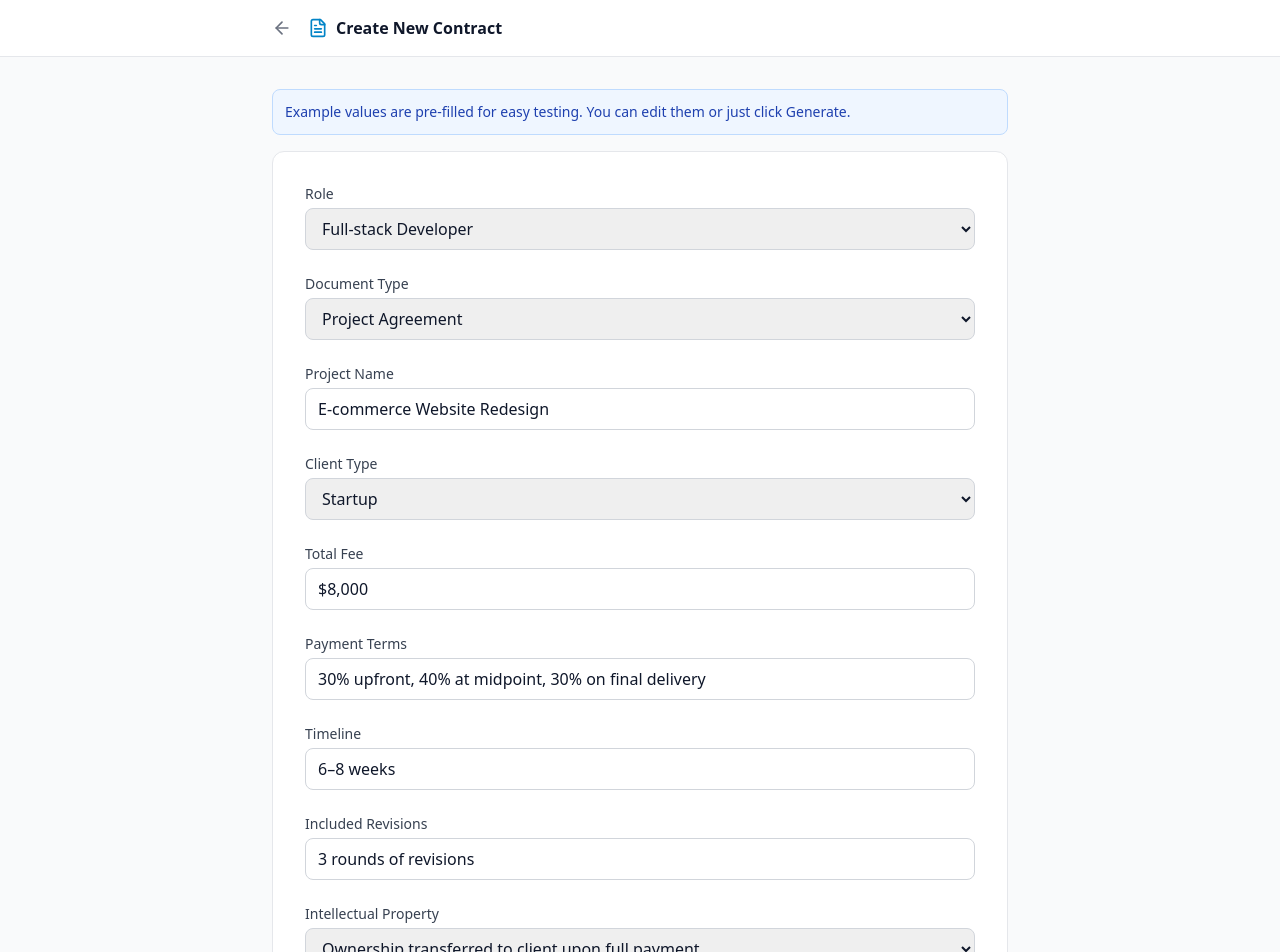
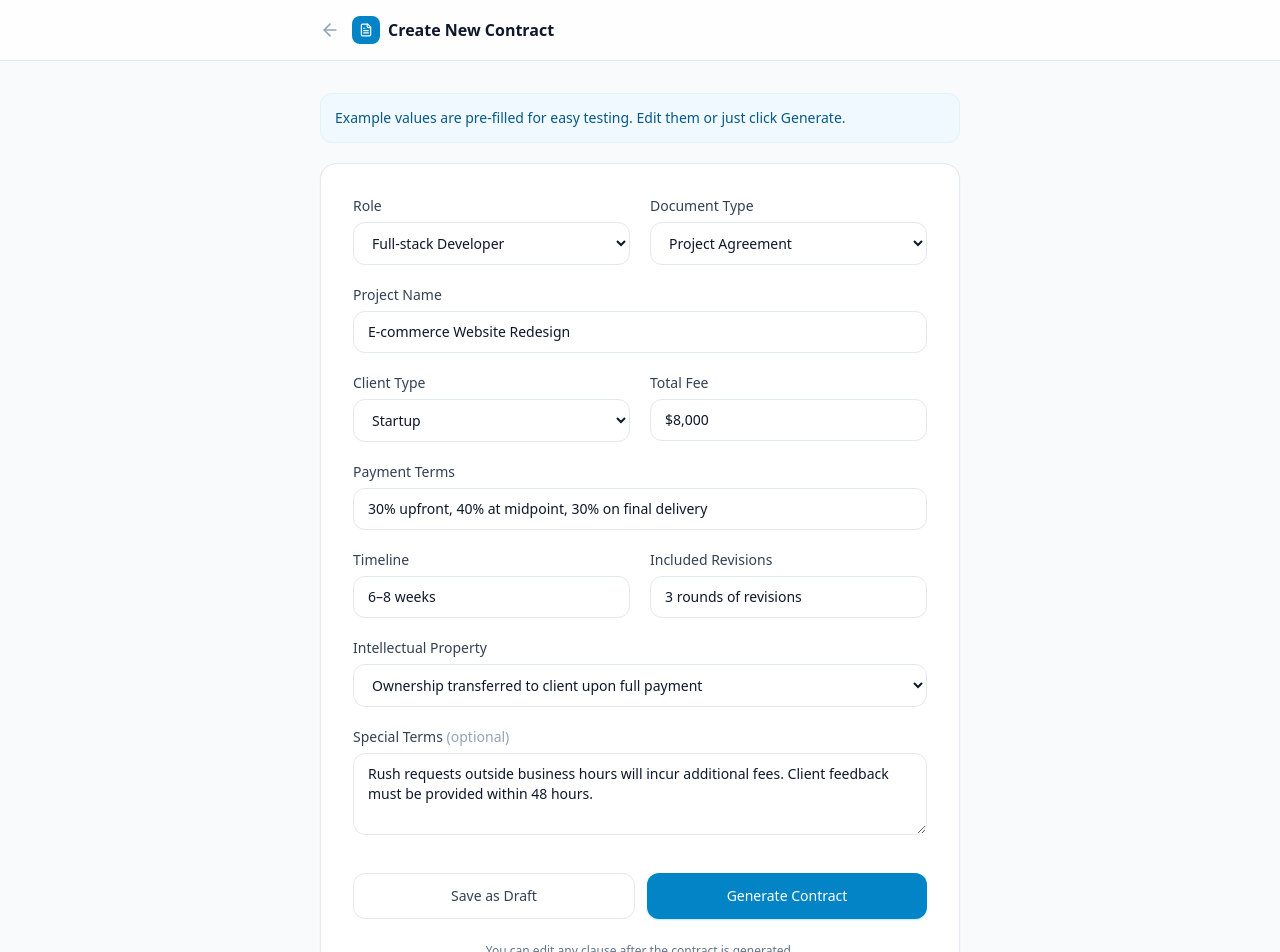
Before and after one commit to 3heBook/contract-ai, a Next.js app: page /create in a window 1280 px wide. Shown: the top 952 px of the page. Built offline with nearby package versions, Linux system fonts and the light colour scheme.

Commit message:
Polish create and result pages design

```diff
--- a/src/app/create/page.tsx
+++ b/src/app/create/page.tsx
@@ -33,30 +33,35 @@ export default function CreateContractPage() {
     router.push("/result");
   };
 
+  const inputClass = "w-full border border-slate-200 rounded-xl px-3.5 py-2.5 text-sm bg-white focus:outline-none focus:ring-2 focus:ring-sky-500 focus:border-transparent transition";
+  const labelClass = "block text-sm font-medium text-slate-700 mb-1.5";
+
   return (
-    <div className="min-h-screen bg-gray-50">
-      <header className="border-b bg-white">
-        <div className="max-w-3xl mx-auto px-4 py-4 flex items-center gap-4">
-          <Link href="/" className="text-gray-500 hover:text-gray-700">
+    <div className="min-h-screen bg-slate-50">
+      <header className="border-b border-slate-200 bg-white/80 backdrop-blur-sm sticky top-0 z-10">
+        <div className="max-w-2xl mx-auto px-4 py-4 flex items-center gap-3">
+          <Link href="/" className="text-slate-400 hover:text-slate-600 transition">
             <ArrowLeft className="w-5 h-5" />
           </Link>
           <div className="flex items-center gap-2">
-            <FileText className="w-5 h-5 text-brand-600" />
-            <span className="font-semibold">Create New Contract</span>
+            <div className="w-7 h-7 rounded-lg bg-sky-600 flex items-center justify-center">
+              <FileText className="w-3.5 h-3.5 text-white" />
+            </div>
+            <span className="font-semibold text-slate-900">Create New Contract</span>
           </div>
         </div>
       </header>
 
-      <main className="max-w-3xl mx-auto px-4 py-8">
-        <div className="mb-4 p-3 bg-blue-50 border border-blue-200 rounded-lg text-sm text-blue-800">
-          Example values are pre-filled for easy testing. You can edit them or just click Generate.
+      <main className="max-w-2xl mx-auto px-4 py-8">
+        <div className="mb-5 p-3.5 bg-sky-50 border border-sky-100 rounded-xl text-sm text-sky-800">
+          Example values are pre-filled for easy testing. Edit them or just click Generate.
         </div>
 
-        <form onSubmit={handleSubmit} className="bg-white border rounded-xl p-6 md:p-8 space-y-6">
+        <form onSubmit={handleSubmit} className="bg-white border border-slate-200 rounded-2xl p-6 sm:p-8 space-y-5 shadow-sm">
+          <div className="grid sm:grid-cols-2 gap-5">
             <div>
-            <label className="block text-sm font-medium text-gray-700 mb-1">Role</label>
-            <select name="role" value={form.role} onChange={handleChange}
-              className="w-full border border-gray-300 rounded-lg px-3 py-2 focus:outline-none focus:ring-2 focus:ring-brand-500">
+              <label className={labelClass}>Role</label>
+              <select name="role" value={form.role} onChange={handleChange} className={inputClass}>
                 <option>Full-stack Developer</option>
                 <option>Frontend Developer</option>
                 <option>Backend Developer</option>
@@ -65,11 +70,9 @@ export default function CreateContractPage() {
                 <option>Other</option>
               </select>
             </div>
-
             <div>
-            <label className="block text-sm font-medium text-gray-700 mb-1">Document Type</label>
-            <select name="documentType" value={form.documentType} onChange={handleChange}
-              className="w-full border border-gray-300 rounded-lg px-3 py-2 focus:outline-none focus:ring-2 focus:ring-brand-500">
+              <label className={labelClass}>Document Type</label>
+              <select name="documentType" value={form.documentType} onChange={handleChange} className={inputClass}>
                 <option>Project Agreement</option>
                 <option>NDA</option>
                 <option>Proposal</option>
@@ -77,52 +80,48 @@ export default function CreateContractPage() {
                 <option>Change Order</option>
               </select>
             </div>
-
-          <div>
-            <label className="block text-sm font-medium text-gray-700 mb-1">Project Name</label>
-            <input name="projectName" value={form.projectName} onChange={handleChange} required
-              className="w-full border border-gray-300 rounded-lg px-3 py-2 focus:outline-none focus:ring-2 focus:ring-brand-500" />
           </div>
 
           <div>
-            <label className="block text-sm font-medium text-gray-700 mb-1">Client Type</label>
-            <select name="clientType" value={form.clientType} onChange={handleChange}
-              className="w-full border border-gray-300 rounded-lg px-3 py-2 focus:outline-none focus:ring-2 focus:ring-brand-500">
+            <label className={labelClass}>Project Name</label>
+            <input name="projectName" value={form.projectName} onChange={handleChange} required className={inputClass} />
+          </div>
+
+          <div className="grid sm:grid-cols-2 gap-5">
+            <div>
+              <label className={labelClass}>Client Type</label>
+              <select name="clientType" value={form.clientType} onChange={handleChange} className={inputClass}>
                 <option>Startup</option>
                 <option>Agency</option>
                 <option>Individual</option>
                 <option>Enterprise</option>
               </select>
             </div>
-
             <div>
-            <label className="block text-sm font-medium text-gray-700 mb-1">Total Fee</label>
-            <input name="totalFee" value={form.totalFee} onChange={handleChange} required
-              className="w-full border border-gray-300 rounded-lg px-3 py-2 focus:outline-none focus:ring-2 focus:ring-brand-500" />
+              <label className={labelClass}>Total Fee</label>
+              <input name="totalFee" value={form.totalFee} onChange={handleChange} required className={inputClass} />
+            </div>
           </div>
 
           <div>
-            <label className="block text-sm font-medium text-gray-700 mb-1">Payment Terms</label>
-            <input name="paymentTerms" value={form.paymentTerms} onChange={handleChange} required
-              className="w-full border border-gray-300 rounded-lg px-3 py-2 focus:outline-none focus:ring-2 focus:ring-brand-500" />
+            <label className={labelClass}>Payment Terms</label>
+            <input name="paymentTerms" value={form.paymentTerms} onChange={handleChange} required className={inputClass} />
+          </div>
+
+          <div className="grid sm:grid-cols-2 gap-5">
+            <div>
+              <label className={labelClass}>Timeline</label>
+              <input name="timeline" value={form.timeline} onChange={handleChange} required className={inputClass} />
+            </div>
+            <div>
+              <label className={labelClass}>Included Revisions</label>
+              <input name="revisions" value={form.revisions} onChange={handleChange} required className={inputClass} />
+            </div>
           </div>
 
           <div>
-            <label className="block text-sm font-medium text-gray-700 mb-1">Timeline</label>
-            <input name="timeline" value={form.timeline} onChange={handleChange} required
-              className="w-full border border-gray-300 rounded-lg px-3 py-2 focus:outline-none focus:ring-2 focus:ring-brand-500" />
-          </div>
-
-          <div>
-            <label className="block text-sm font-medium text-gray-700 mb-1">Included Revisions</label>
-            <input name="revisions" value={form.revisions} onChange={handleChange} required
-              className="w-full border border-gray-300 rounded-lg px-3 py-2 focus:outline-none focus:ring-2 focus:ring-brand-500" />
-          </div>
-
-          <div>
-            <label className="block text-sm font-medium text-gray-700 mb-1">Intellectual Property</label>
-            <select name="ipOwnership" value={form.ipOwnership} onChange={handleChange}
-              className="w-full border border-gray-300 rounded-lg px-3 py-2 focus:outline-none focus:ring-2 focus:ring-brand-500">
+            <label className={labelClass}>Intellectual Property</label>
+            <select name="ipOwnership" value={form.ipOwnership} onChange={handleChange} className={inputClass}>
               <option>Ownership transferred to client upon full payment</option>
               <option>Freelancer retains ownership, client receives a license</option>
               <option>Custom terms</option>
@@ -130,22 +129,21 @@ export default function CreateContractPage() {
           </div>
 
           <div>
-            <label className="block text-sm font-medium text-gray-700 mb-1">Special Terms (optional)</label>
-            <textarea name="specialTerms" value={form.specialTerms} onChange={handleChange} rows={3}
-              className="w-full border border-gray-300 rounded-lg px-3 py-2 focus:outline-none focus:ring-2 focus:ring-brand-500" />
+            <label className={labelClass}>Special Terms <span className="text-slate-400 font-normal">(optional)</span></label>
+            <textarea name="specialTerms" value={form.specialTerms} onChange={handleChange} rows={3} className={inputClass} />
           </div>
 
-          <div className="pt-4 flex flex-col sm:flex-row gap-3">
+          <div className="pt-3 flex flex-col sm:flex-row gap-3">
             <button type="button"
-              className="flex-1 border border-gray-300 text-gray-700 py-2.5 rounded-lg font-medium hover:bg-gray-50 transition">
+              className="flex-1 border border-slate-200 text-slate-700 py-3 rounded-xl font-medium hover:bg-slate-50 transition text-sm">
               Save as Draft
             </button>
             <button type="submit" disabled={loading}
-              className="flex-1 bg-brand-600 text-white py-2.5 rounded-lg font-medium hover:bg-brand-700 transition disabled:opacity-60">
+              className="flex-1 bg-sky-600 text-white py-3 rounded-xl font-medium hover:bg-sky-700 transition disabled:opacity-60 text-sm shadow-sm shadow-sky-200">
               {loading ? "Generating..." : "Generate Contract"}
             </button>
           </div>
-          <p className="text-sm text-gray-500 text-center">
+          <p className="text-xs text-slate-500 text-center pt-1">
             You can edit any clause after the contract is generated.
           </p>
         </form>
--- a/src/app/result/page.tsx
+++ b/src/app/result/page.tsx
@@ -2,7 +2,7 @@
 
 import { useEffect, useState } from "react";
 import Link from "next/link";
-import { Download, Copy, ArrowLeft, Check } from "lucide-react";
+import { Download, Copy, ArrowLeft, Check, FileText } from "lucide-react";
 
 export default function ResultPage() {
   const [data, setData] = useState<any>(null);
@@ -15,8 +15,11 @@ export default function ResultPage() {
 
   if (!data) {
     return (
-      <div className="min-h-screen flex items-center justify-center">
-        <p className="text-gray-500">No contract data found. <Link href="/create" className="text-brand-600 underline">Create one</Link></p>
+      <div className="min-h-screen flex items-center justify-center bg-slate-50">
+        <div className="text-center">
+          <p className="text-slate-500 mb-3">No contract data found.</p>
+          <Link href="/create" className="text-sky-600 font-medium hover:underline">Create one</Link>
+        </div>
       </div>
     );
   }
@@ -73,26 +76,27 @@ This is a draft agreement. For important contracts, we recommend review by a qua
   };
 
   return (
-    <div className="min-h-screen bg-gray-50">
-      <header className="border-b bg-white sticky top-0 z-10">
-        <div className="max-w-4xl mx-auto px-4 py-4 flex flex-wrap items-center justify-between gap-3">
+    <div className="min-h-screen bg-slate-50">
+      <header className="border-b border-slate-200 bg-white/80 backdrop-blur-sm sticky top-0 z-10">
+        <div className="max-w-3xl mx-auto px-4 py-3.5 flex flex-wrap items-center justify-between gap-3">
           <div className="flex items-center gap-3">
-            <Link href="/create" className="text-gray-500 hover:text-gray-700">
+            <Link href="/create" className="text-slate-400 hover:text-slate-600 transition">
               <ArrowLeft className="w-5 h-5" />
             </Link>
-            <div>
-              <h1 className="font-semibold text-sm md:text-base">
+            <div className="flex items-center gap-2 min-w-0">
+              <FileText className="w-4 h-4 text-sky-600 shrink-0" />
+              <h1 className="font-medium text-sm text-slate-900 truncate">
                 {data.documentType} – {data.projectName}
               </h1>
             </div>
           </div>
           <div className="flex items-center gap-2">
             <button onClick={handleCopy}
-              className="inline-flex items-center gap-1.5 border border-gray-300 px-3 py-1.5 rounded-lg text-sm font-medium hover:bg-gray-50">
-              {copied ? <Check className="w-4 h-4 text-green-600" /> : <Copy className="w-4 h-4" />}
+              className="inline-flex items-center gap-1.5 border border-slate-200 bg-white px-3 py-1.5 rounded-lg text-sm font-medium text-slate-700 hover:bg-slate-50 transition">
+              {copied ? <Check className="w-4 h-4 text-emerald-600" /> : <Copy className="w-4 h-4" />}
               {copied ? "Copied" : "Copy Text"}
             </button>
-            <button className="inline-flex items-center gap-1.5 bg-brand-600 text-white px-3 py-1.5 rounded-lg text-sm font-medium hover:bg-brand-700">
+            <button className="inline-flex items-center gap-1.5 bg-sky-600 text-white px-3 py-1.5 rounded-lg text-sm font-medium hover:bg-sky-700 transition shadow-sm">
               <Download className="w-4 h-4" />
               Download PDF
             </button>
@@ -100,24 +104,26 @@ This is a draft agreement. For important contracts, we recommend review by a qua
         </div>
       </header>
 
-      <main className="max-w-4xl mx-auto px-4 py-8">
-        <div className="bg-white border rounded-xl p-6 md:p-10 shadow-sm">
-          <pre className="whitespace-pre-wrap font-sans text-sm leading-relaxed text-gray-800">
-            {contractText}
-          </pre>
+      <main className="max-w-3xl mx-auto px-4 py-8">
+        <div className="bg-white border border-slate-200 rounded-2xl shadow-sm overflow-hidden">
+          <div className="px-6 sm:px-10 py-8 sm:py-10">
+            <pre className="whitespace-pre-wrap font-sans text-[15px] leading-relaxed text-slate-800">
+              {contractText}
+            </pre>
+          </div>
         </div>
 
-        <p className="mt-6 text-center text-sm text-gray-500">
+        <p className="mt-5 text-center text-xs text-slate-500">
           This is a draft agreement. For important contracts, we recommend review by a qualified attorney.
         </p>
 
-        <div className="mt-8 flex justify-center gap-4">
+        <div className="mt-8 flex flex-col sm:flex-row justify-center gap-3">
           <Link href="/contracts"
-            className="border border-gray-300 px-5 py-2.5 rounded-lg font-medium hover:bg-gray-50">
+            className="inline-flex justify-center border border-slate-200 bg-white px-5 py-2.5 rounded-xl font-medium text-sm text-slate-700 hover:bg-slate-50 transition">
             Save to My Contracts
           </Link>
           <Link href="/create"
-            className="bg-brand-600 text-white px-5 py-2.5 rounded-lg font-medium hover:bg-brand-700">
+            className="inline-flex justify-center bg-sky-600 text-white px-5 py-2.5 rounded-xl font-medium text-sm hover:bg-sky-700 transition shadow-sm">
             Create Another
           </Link>
         </div>
```
Lines whose indentation alone changed are shown as unchanged.
